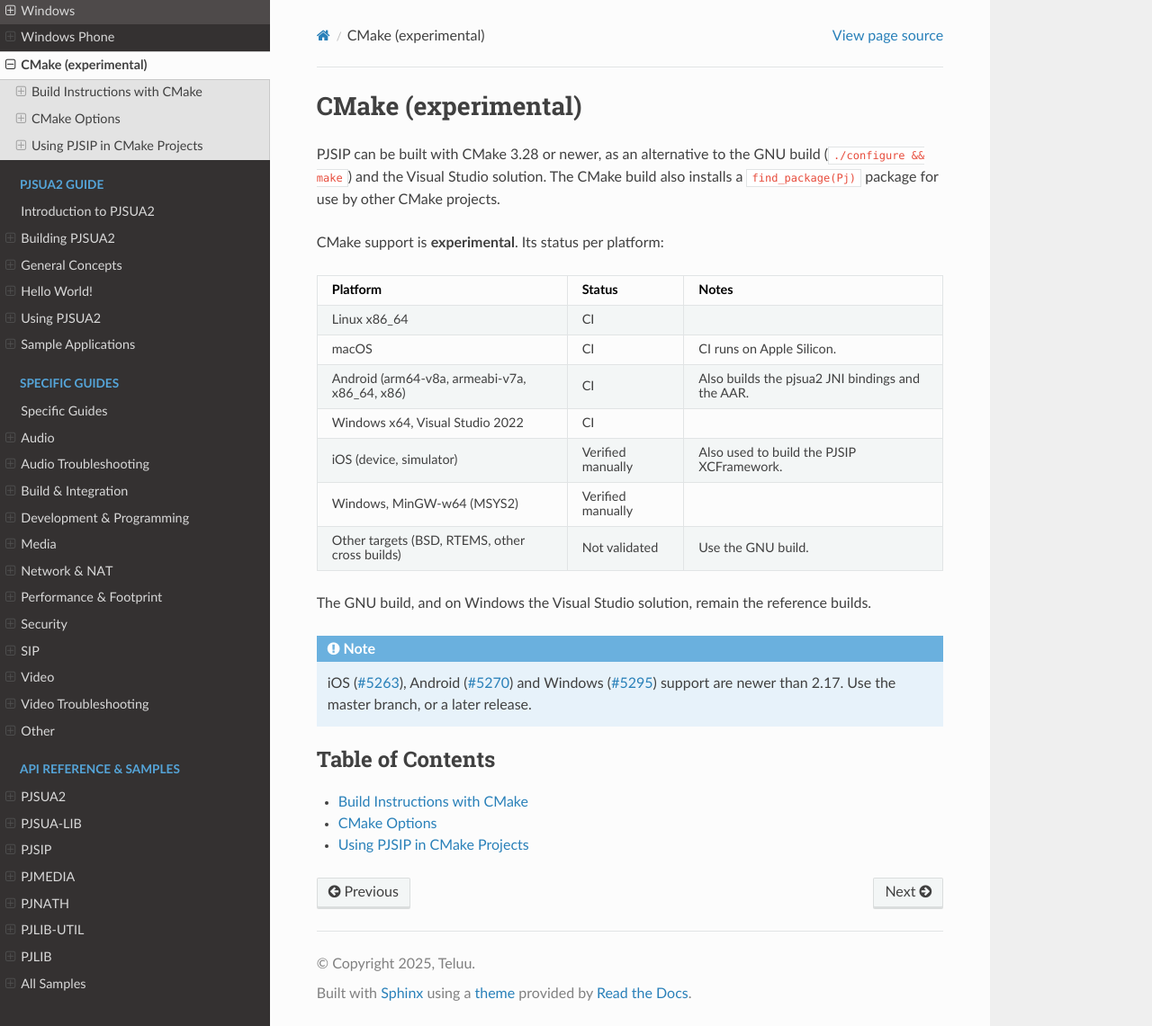
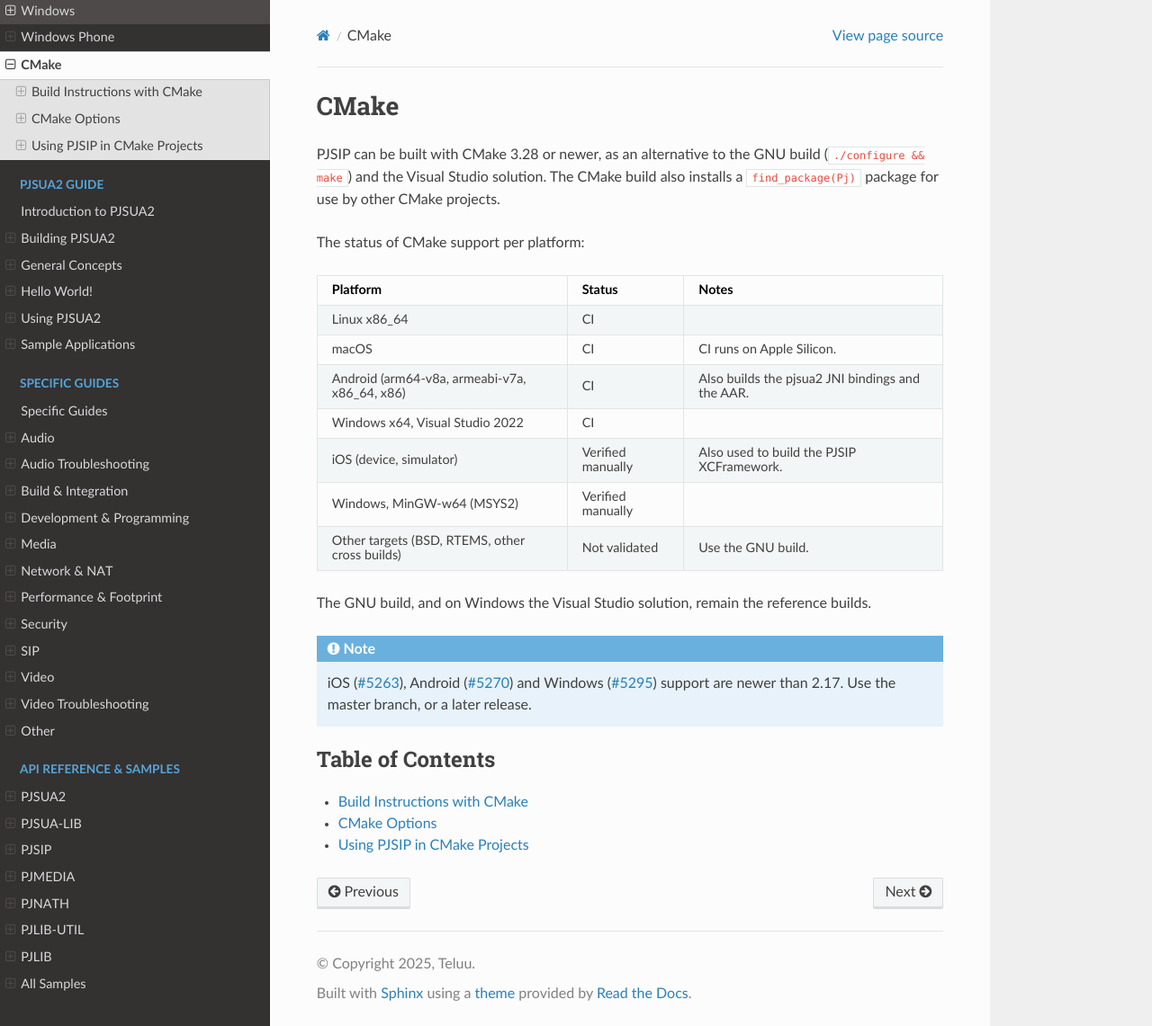
Before and after one commit to pjsip/pjproject_docs, a Sphinx documentation site: the page built from docs/source/get-started/cmake/index.rst, in a window 1280 px wide and 1141 px high. Shown: the whole window at 90% size. Built offline with Sphinx 7.4.7 and the Read the Docs theme 3.1.0, drawn with Linux system fonts in a browser that asks for light colours; the version number could not be read and is left out.

Commit message:
CMake index: drop "experimental"

```diff
--- a/docs/source/get-started/cmake/index.rst
+++ b/docs/source/get-started/cmake/index.rst
@@ -1,4 +1,4 @@
-CMake (experimental)
+CMake
 *****************************************
 
 PJSIP can be built with CMake 3.28 or newer, as an alternative to the GNU
@@ -6,7 +6,7 @@ build (``./configure && make``) and the Visual Studio solution. The CMake
 build also installs a ``find_package(Pj)`` package for use by other CMake
 projects.
 
-CMake support is **experimental**. Its status per platform:
+The status of CMake support per platform:
 
 .. list-table::
    :header-rows: 1
```
